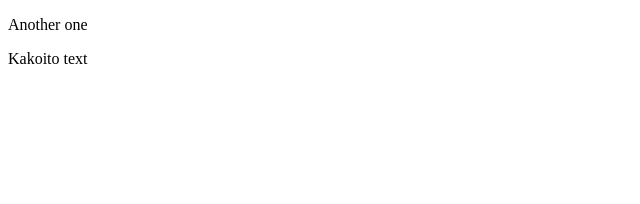
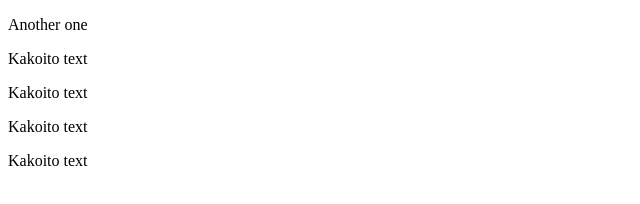
Before and after one commit to 1droid1/test, a plain HTML site: page index.html in a window 1280 px wide. Shown: the whole page, without its empty margins (0-640 px from the left). Drawn offline with Linux system fonts and the light colour scheme.

Commit message:
new commit

```diff
--- a/index.html
+++ b/index.html
@@ -7,6 +7,6 @@
 </head>
 <body>
     <p>Another one</p>
-    <p>Kakoito text</p>
+    <p>Kakoito text</p>   <p>Kakoito text</p>   <p>Kakoito text</p>   <p>Kakoito text</p>
 </body>
 </html>
```
